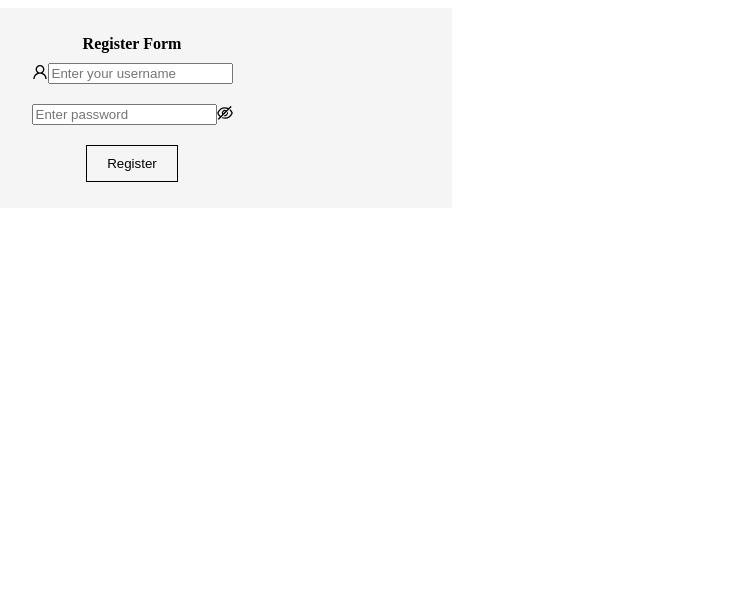
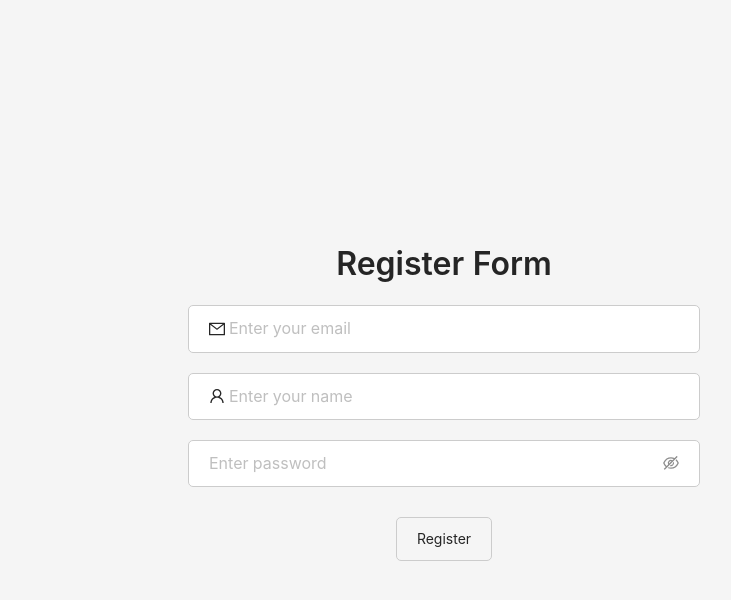
Before and after one commit to HuynhBaHuy/registration-web-app, a React (Create React App) app: page / in a window 1280 px wide. Shown: the top 600 px of the page, without its empty margins (196-927 px from the left). Built offline with nearby package versions, Linux system fonts and the light colour scheme.

Commit message:
update ui

```diff
--- a/src/App.js
+++ b/src/App.js
@@ -1,5 +1,6 @@
+import { BrowserRouter, Routes, Route } from "react-router-dom";
 import Register from "./components/Register";
-import { BrowserRouter, Routes, Route } from "react-router-dom";
+import "antd/dist/antd.css";
 function App() {
   return (
     <BrowserRouter>
--- a/src/components/Register/Register.jsx
+++ b/src/components/Register/Register.jsx
@@ -1,23 +1,50 @@
 import { useForm, Controller } from "react-hook-form";
-import { UserOutlined, EyeTwoTone, EyeInvisibleOutlined } from '@ant-design/icons';
-import { Input } from 'antd';
+import { UserOutlined, EyeTwoTone, EyeInvisibleOutlined, MailOutlined } from '@ant-design/icons';
+import { Button, Input } from 'antd';
 import styles from './styles.module.scss';
 import React from "react";
+import constants from "../../constants";
 function Register() {
     const { handleSubmit, control, } = useForm();
-    const onSubmit = data => console.log(data);
+    const onSubmit = (data) => {
+        const { fullName, email, password } = data;
+        console.log(fullName, email, password);
+        fetch(`${constants.apiConfig.DOMAIN_NAME}${constants.apiConfig.ENDPOINT.register}`, {
+            method: constants.apiConfig.methods.post,
+            headers: {
+                "Content-type": "application/json"
+            },
+            body: JSON.stringify({ fullName, email, password }),
+        }).then((response) => {
+            return response.json();
+        }
+        ).then((data) => {
+            console.log(data);
+        });
+    };
 
     return (
         <form onSubmit={handleSubmit(onSubmit)} className={styles.formWrapper}>
-            <strong>Register Form</strong>
+            <strong className={styles.title}>Register Form</strong>
             <Controller
-                name="username"
+                name="email"
                 control={control}
                 render={({ field }) =>
                     <Input
                         {...field}
                         className={styles.input}
-                        placeholder="Enter your username"
+                        placeholder="Enter your email"
+                        size="large"
+                        prefix={<MailOutlined />}
+                    ></Input>} />
+            <Controller
+                name="fullName"
+                control={control}
+                render={({ field }) =>
+                    <Input
+                        {...field}
+                        className={styles.input}
+                        placeholder="Enter your name"
                         size="large"
                         prefix={<UserOutlined />}
                     ></Input>} />
--- a/src/components/Register/styles.module.scss
+++ b/src/components/Register/styles.module.scss
@@ -3,17 +3,27 @@
     flex-direction: column;
     align-items: center;
     justify-content: center;
-    height: 200px;
-    width: 50vw;
+    height: 100vh;
+    width: 100vw;
     background-color: #f5f5f5;
 
+    .title{
+        font-size: 2rem;
+        font-weight: 600;
+        margin-bottom: 1rem;
+    }
 
     .input {
         padding: 10px 20px;
+        margin-bottom: 20px;
+        border: 1px solid #ccc;
+        border-radius: 5px;
+        width: 40vw;
     }
     .button {
         background-color: #f5f5f5;
-        border: 1px solid #000;
+        border: 1px solid #ccc;
+        border-radius: 5px;
         padding: 10px 20px;
         margin-top: 10px;
         cursor: pointer;
--- /dev/null
+++ b/src/constants/index.js
@@ -0,0 +1,13 @@
+const constants = {
+    apiConfig: {
+        methods: {
+            get: 'GET',
+            post: 'POST',
+        },
+        DOMAIN_NAME: 'http://localhost:3000',
+        ENDPOINT: {
+            register: '/users/register',
+        },
+    }
+}
+export default constants;
--- a/src/index.js
+++ b/src/index.js
@@ -1,10 +1,13 @@
 import React from 'react';
 import ReactDOM from 'react-dom/client';
 import App from './App';
-
+import { QueryClient, QueryClientProvider } from 'react-query';
+const queryClient = new QueryClient();
 const root = ReactDOM.createRoot(document.getElementById('root'));
 root.render(
   <React.StrictMode>
-    <App />
+    <QueryClientProvider client={queryClient}>
+      <App />
+    </QueryClientProvider>
   </React.StrictMode>
 );
```
